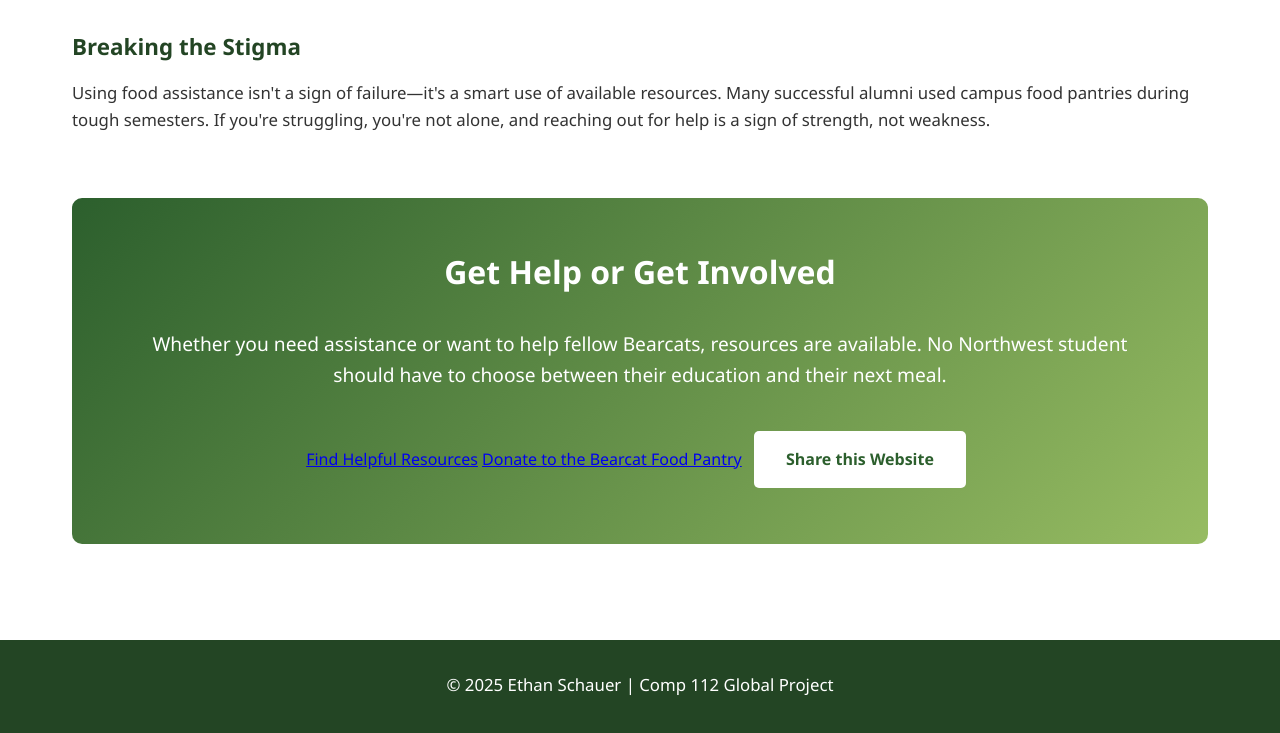
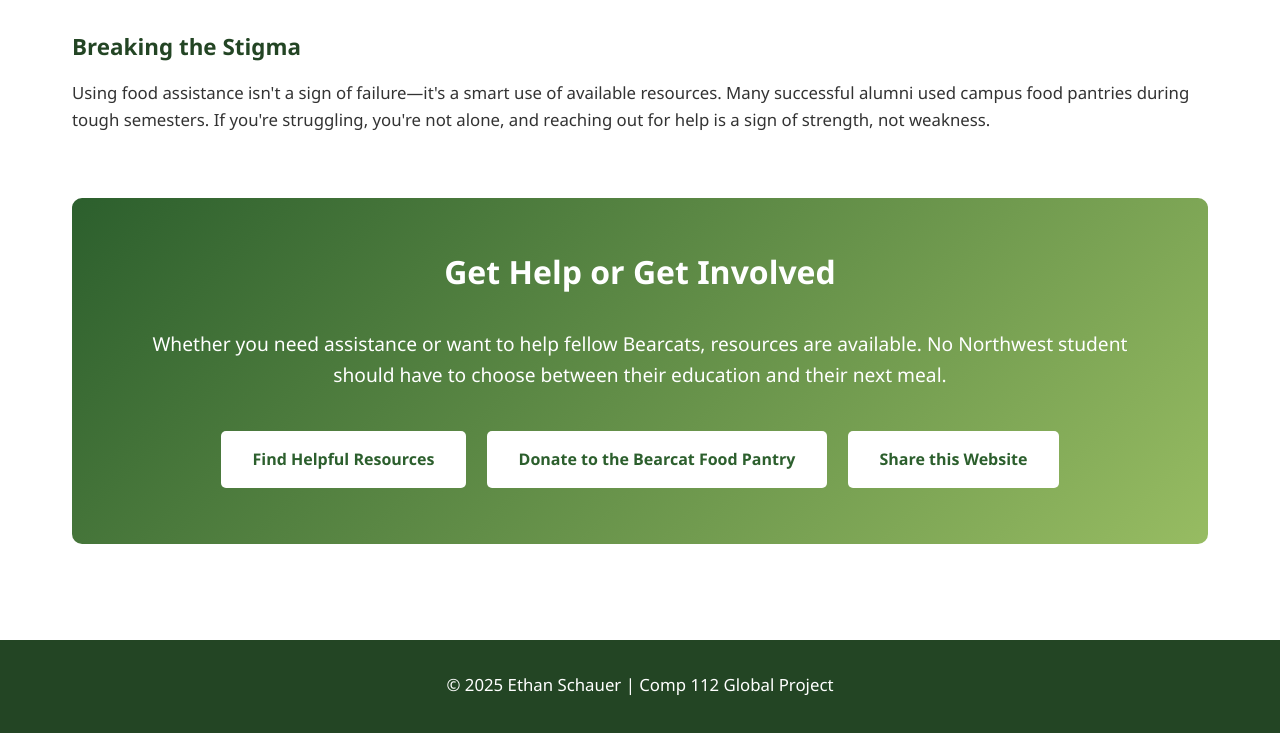
Before and after one commit to FrootJuice/Comp2-Food-Insecurity-Global-Project, a plain HTML site: page index.html in a window 1280 px wide. Shown: the part 2843-3576 px from the top of the page. Drawn offline with Linux system fonts and the light colour scheme.

Commit message:
Buttons fix

```diff
--- a/index.html
+++ b/index.html
@@ -395,8 +395,8 @@
         <div class="cta-section">
             <h2>Get Help or Get Involved</h2>
             <p>Whether you need assistance or want to help fellow Bearcats, resources are available. No Northwest student should have to choose between their education and their next meal.</p>
-            <a href="#" class="resources.html">Find Helpful Resources</a>
-            <a href="#" class="https://www.nwmissouri.edu/studentaffairs/foodpantry/index.htm">Donate to the Bearcat Food Pantry</a>
+            <a href="resources.html" class="btn">Find Helpful Resources</a>
+            <a href="https://www.nwmissouri.edu/studentaffairs/foodpantry/index.htm" class="btn" target="_blank">Donate to the Bearcat Food Pantry</a>
             <a href="#" class="btn" onclick="openModal(); return false;">Share this Website</a>
         </div>
     </div>
```
